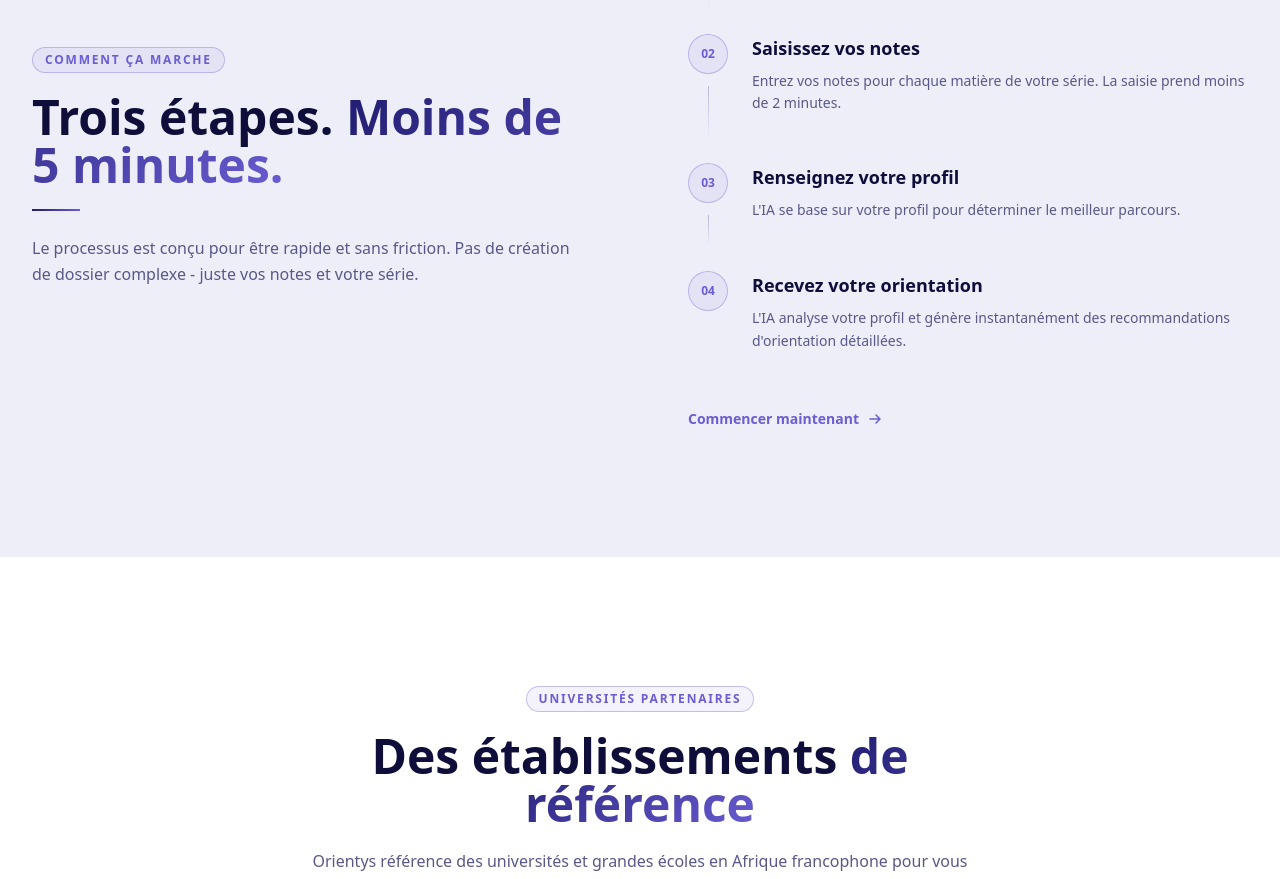
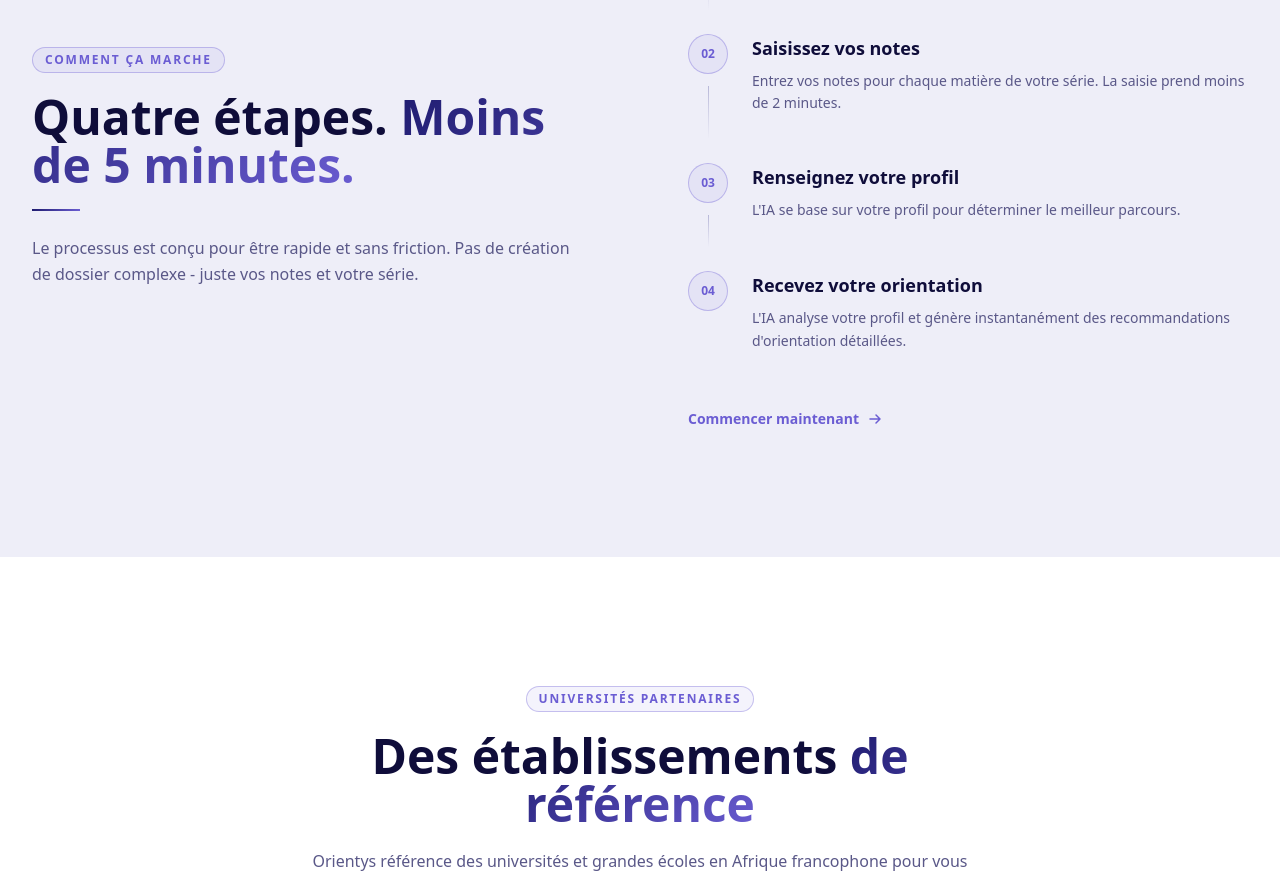
Before and after one commit to bobwuren/orychat, a Next.js app: page / in a window 1280 px wide. Shown: the part 2113-2992 px from the top of the page. Built offline with nearby package versions, Linux system fonts and the light colour scheme; a web font is replaced by a local one.

Commit message:
fix: update step indicator to include an additional step and correct message formatting in contact form

```diff
--- a/app/dashboard/page.tsx
+++ b/app/dashboard/page.tsx
@@ -79,7 +79,10 @@ export default function DashboardPage() {
       </div>
 
       {/* Indicateur de progression */}
-      <StepIndicator current={0} steps={["Série", "Notes", "Résultat"]} />
+      <StepIndicator
+        current={0}
+        steps={["Série", "Notes", "Profil", "Résultat"]}
+      />
 
       {/* Grille des séries */}
       {loading ? (
--- a/app/page.tsx
+++ b/app/page.tsx
@@ -505,7 +505,7 @@ export default function HomePage() {
                 className="font-display text-4xl lg:text-5xl font-bold mt-5 mb-5 leading-tight"
                 style={{ color: "var(--color-text-primary)" }}
               >
-                Trois étapes.{" "}
+                Quatre étapes.{" "}
                 <span
                   className="text-transparent bg-clip-text"
                   style={{ backgroundImage: "var(--gradient-brand)" }}
--- a/components/ContactForm.tsx
+++ b/components/ContactForm.tsx
@@ -136,7 +136,7 @@ export default function ContactForm() {
               Message envoyé !
             </p>
             <p className="text-xs mt-0.5" style={{ color: "var(--color-state-success)" }}>
-              Nous vous répondrons dans les 24–48h ouvrées.
+              Nous vous répondrons dans les 24 – 48h ouvrées.
             </p>
           </div>
         </div>
```
